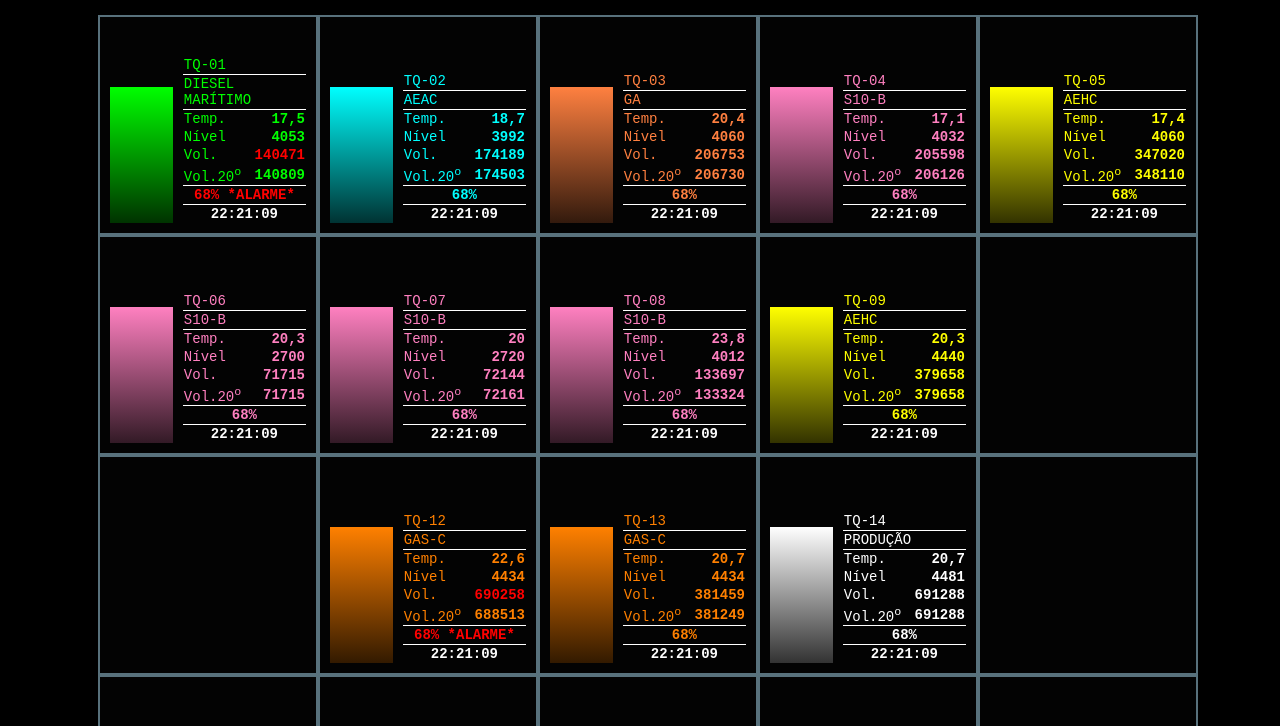
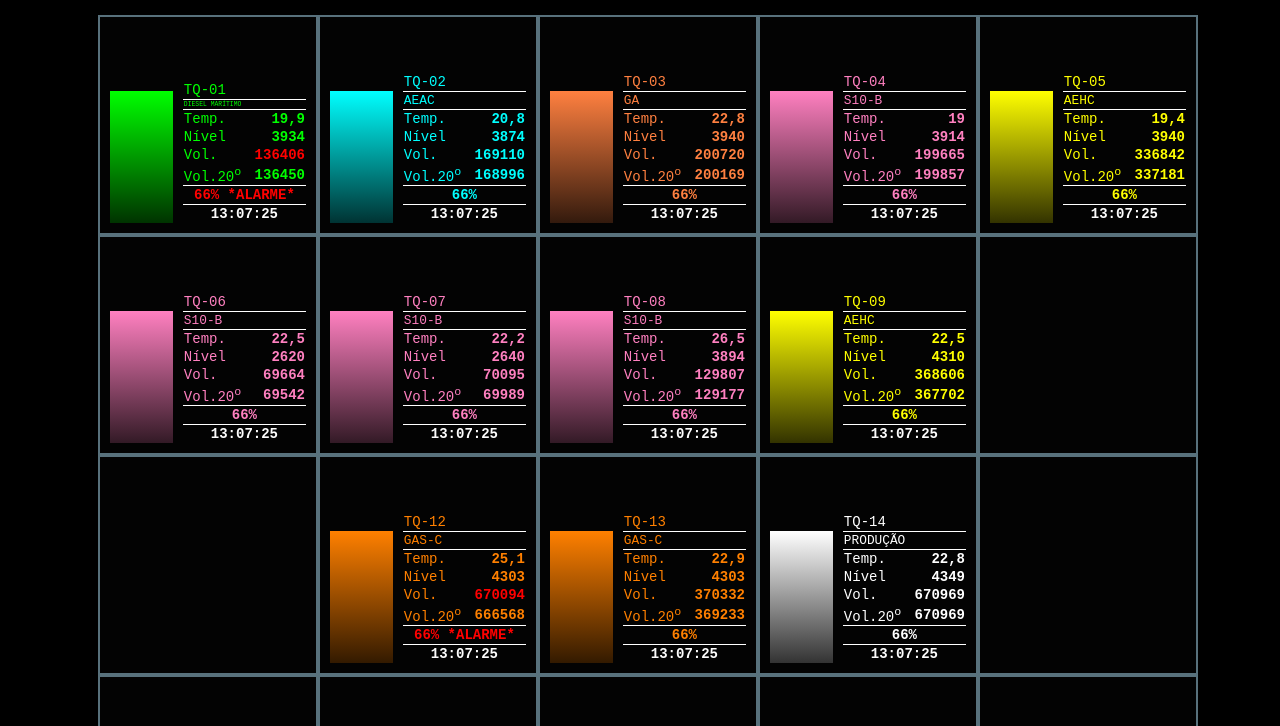
Before and after one commit to alexandredinizrodrigues/alexandredinizrodrigues.github.io, a plain HTML site: page daylervision/index.html in a window 1280 px wide. Shown: the part 74-800 px from the top of the page. Drawn offline with Linux system fonts and the light colour scheme.

Commit message:
Update index.html

```diff
--- a/daylervision/index.html
+++ b/daylervision/index.html
@@ -1,19 +1,16 @@
-
 <!DOCTYPE html>
 <html lang="pt">
-    <!-- TODO: verificar o script ao final da página-->
 <head>
    <meta charset="UTF-8">
    <meta name="viewport" content="width=device-width, initial-scale=1.0, user-scalable=no">
    <title>DAYLER SISTEMA DE MONITORAMENTO DE TANQUES</title>
-   <meta http-equiv="refresh" content="3"> <!-- Reload automático -->
+   <meta http-equiv="refresh" content="3">
     <style>
        body {
             background-color: black; /* Fundo preto */
             color: white; /* Texto branco */
        }
-
-html, body {  /* new */
+       html, body {
        width: 100%;
            overflow-x: hidden;
        }
@@ -27,15 +24,13 @@ html, body {  /* new */
        }
        .chart-row {
            display: flex;
-           flex-wrap: wrap; /* new */
+           flex-wrap: wrap;
            justify-content: center;
            align-items: flex-end;
+           /*height: 220px;*/
            margin-bottom: 0;
-           gap: 0px; /* Reduza ou remova */
+           gap: 0px;
         }
-
-
-
         .bar-container-tanque {
             display: flex;
             flex-direction: row;
@@ -83,6 +78,7 @@ html, body {  /* new */
         }
         .custom-table tr:nth-child(2) td { /* Produto */
             border-bottom: 1px solid rgb(255, 255, 255);
+            font-size: 1vw; /* Baseado na largura da tela */
         }
         .custom-table tr:nth-child(6) td { /* Vol 20 */
             border-bottom: 1px solid rgb(255, 255, 255);
@@ -103,41 +99,41 @@ html, body {  /* new */
         <h3><div style="color: rgb(90, 128, 185);">[DAYLER SISTEMA DE MONITORAMENTO DE TANQUES]</div><div>Tanques Sudeste</h3>
         <!-- 5 substituições com visaoTanque_passo3 para cada div -->
 <div class="chart-row">
- <div class="bar-container-tanque"><div class="bar" style="height: 136px; background: linear-gradient(to top, #003300, #00FF00);"></div>
+ <div class="bar-container-tanque"><div class="bar" style="height: 132px; background: linear-gradient(to top, #003300, #00FF00);"></div>
                 <table class="custom-table" style="color:#00FF00;">
                     <tr> <!-- tr:nth-child(1) -->
          <td>TQ-01</td>
           <td></td>
      </tr>
      <tr>   <!-- tr:nth-child(2) -->
-         <td>DIESEL MARÍTIMO</td>
+         <td style="font-size: 0.5vw;">DIESEL MARÍTIMO</td>
          <td></td>
      </tr>
      <tr>   <!-- tr:nth-child(3) -->
          <td>Temp.</td>
-         <td>17,5</td>
+         <td>19,9</td>
      </tr>
      <tr>  <!-- tr:nth-child(4) -->
          <td>Nível</td>
-         <td>4053</td>
+         <td>3934</td>
      </tr>
      <tr>  <!-- tr:nth-child(5) -->
          <td>Vol.</td>
-         <td style="color: #FF0000;">140471</td>
+         <td style="color: #FF0000;">136406</td>
      </tr>
      <tr>  <!-- tr:nth-child(6) -->
          <td>Vol.20<sup>o</sup></td>
-         <td>140809</td>
+         <td>136450</td>
      </tr>
      <tr>  <!-- tr:nth-child(7) -->
-         <td colspan="2"  style="color: rgb(255,0,0);" >68% *ALARME*</td>
+         <td colspan="2"  style="color: rgb(255,0,0);" >66% *ALARME*</td>
      </tr>
      <tr>  <!-- tr:nth-child(8) -->
-         <td colspan="2">22:21:09</td>
+         <td colspan="2">13:07:25</td>
      </tr>
  </table>
 </div>
-<div class="bar-container-tanque"><div class="bar" style="height: 136px; background: linear-gradient(to top, #003333, #00FFFF);"></div>
+<div class="bar-container-tanque"><div class="bar" style="height: 132px; background: linear-gradient(to top, #003333, #00FFFF);"></div>
                 <table class="custom-table" style="color:#00FFFF;">
                     <tr> <!-- tr:nth-child(1) -->
          <td>TQ-02</td>
@@ -149,29 +145,29 @@ html, body {  /* new */
      </tr>
      <tr>   <!-- tr:nth-child(3) -->
          <td>Temp.</td>
-         <td>18,7</td>
+         <td>20,8</td>
      </tr>
      <tr>  <!-- tr:nth-child(4) -->
          <td>Nível</td>
-         <td>3992</td>
+         <td>3874</td>
      </tr>
      <tr>  <!-- tr:nth-child(5) -->
          <td>Vol.</td>
-         <td>174189</td>
+         <td>169110</td>
      </tr>
      <tr>  <!-- tr:nth-child(6) -->
          <td>Vol.20<sup>o</sup></td>
-         <td>174503</td>
+         <td>168996</td>
      </tr>
      <tr>  <!-- tr:nth-child(7) -->
-         <td colspan="2">68%</td>
+         <td colspan="2">66%</td>
      </tr>
      <tr>  <!-- tr:nth-child(8) -->
-         <td colspan="2">22:21:09</td>
+         <td colspan="2">13:07:25</td>
      </tr>
  </table>
 </div>
-<div class="bar-container-tanque"><div class="bar" style="height: 136px; background: linear-gradient(to top, #331A0D, #FF8040);"></div>
+<div class="bar-container-tanque"><div class="bar" style="height: 132px; background: linear-gradient(to top, #331A0D, #FF8040);"></div>
                 <table class="custom-table" style="color:#FF8040;">
                     <tr> <!-- tr:nth-child(1) -->
          <td>TQ-03</td>
@@ -183,29 +179,29 @@ html, body {  /* new */
      </tr>
      <tr>   <!-- tr:nth-child(3) -->
          <td>Temp.</td>
-         <td>20,4</td>
+         <td>22,8</td>
      </tr>
      <tr>  <!-- tr:nth-child(4) -->
          <td>Nível</td>
-         <td>4060</td>
+         <td>3940</td>
      </tr>
      <tr>  <!-- tr:nth-child(5) -->
          <td>Vol.</td>
-         <td>206753</td>
+         <td>200720</td>
      </tr>
      <tr>  <!-- tr:nth-child(6) -->
          <td>Vol.20<sup>o</sup></td>
-         <td>206730</td>
+         <td>200169</td>
      </tr>
      <tr>  <!-- tr:nth-child(7) -->
-         <td colspan="2">68%</td>
+         <td colspan="2">66%</td>
      </tr>
      <tr>  <!-- tr:nth-child(8) -->
-         <td colspan="2">22:21:09</td>
+         <td colspan="2">13:07:25</td>
      </tr>
  </table>
 </div>
-<div class="bar-container-tanque"><div class="bar" style="height: 136px; background: linear-gradient(to top, #331A26, #FF80C0);"></div>
+<div class="bar-container-tanque"><div class="bar" style="height: 132px; background: linear-gradient(to top, #331A26, #FF80C0);"></div>
                 <table class="custom-table" style="color:#FF80C0;">
                     <tr> <!-- tr:nth-child(1) -->
          <td>TQ-04</td>
@@ -217,29 +213,29 @@ html, body {  /* new */
      </tr>
      <tr>   <!-- tr:nth-child(3) -->
          <td>Temp.</td>
-         <td>17,1</td>
+         <td>19</td>
      </tr>
      <tr>  <!-- tr:nth-child(4) -->
          <td>Nível</td>
-         <td>4032</td>
+         <td>3914</td>
      </tr>
      <tr>  <!-- tr:nth-child(5) -->
          <td>Vol.</td>
-         <td>205598</td>
+         <td>199665</td>
      </tr>
      <tr>  <!-- tr:nth-child(6) -->
          <td>Vol.20<sup>o</sup></td>
-         <td>206126</td>
+         <td>199857</td>
      </tr>
      <tr>  <!-- tr:nth-child(7) -->
-         <td colspan="2">68%</td>
+         <td colspan="2">66%</td>
      </tr>
      <tr>  <!-- tr:nth-child(8) -->
-         <td colspan="2">22:21:09</td>
+         <td colspan="2">13:07:25</td>
      </tr>
  </table>
 </div>
-<div class="bar-container-tanque"><div class="bar" style="height: 136px; background: linear-gradient(to top, #333300, #FFFF00);"></div>
+<div class="bar-container-tanque"><div class="bar" style="height: 132px; background: linear-gradient(to top, #333300, #FFFF00);"></div>
                 <table class="custom-table" style="color:#FFFF00;">
                     <tr> <!-- tr:nth-child(1) -->
          <td>TQ-05</td>
@@ -251,32 +247,32 @@ html, body {  /* new */
      </tr>
      <tr>   <!-- tr:nth-child(3) -->
          <td>Temp.</td>
-         <td>17,4</td>
+         <td>19,4</td>
      </tr>
      <tr>  <!-- tr:nth-child(4) -->
          <td>Nível</td>
-         <td>4060</td>
+         <td>3940</td>
      </tr>
      <tr>  <!-- tr:nth-child(5) -->
          <td>Vol.</td>
-         <td>347020</td>
+         <td>336842</td>
      </tr>
      <tr>  <!-- tr:nth-child(6) -->
          <td>Vol.20<sup>o</sup></td>
-         <td>348110</td>
+         <td>337181</td>
      </tr>
      <tr>  <!-- tr:nth-child(7) -->
-         <td colspan="2">68%</td>
+         <td colspan="2">66%</td>
      </tr>
      <tr>  <!-- tr:nth-child(8) -->
-         <td colspan="2">22:21:09</td>
+         <td colspan="2">13:07:25</td>
      </tr>
  </table>
 </div>
 
 </div>
 <div class="chart-row">
-<div class="bar-container-tanque"><div class="bar" style="height: 136px; background: linear-gradient(to top, #331A26, #FF80C0);"></div>
+<div class="bar-container-tanque"><div class="bar" style="height: 132px; background: linear-gradient(to top, #331A26, #FF80C0);"></div>
                 <table class="custom-table" style="color:#FF80C0;">
                     <tr> <!-- tr:nth-child(1) -->
          <td>TQ-06</td>
@@ -288,29 +284,29 @@ html, body {  /* new */
      </tr>
      <tr>   <!-- tr:nth-child(3) -->
          <td>Temp.</td>
-         <td>20,3</td>
+         <td>22,5</td>
      </tr>
      <tr>  <!-- tr:nth-child(4) -->
          <td>Nível</td>
-         <td>2700</td>
+         <td>2620</td>
      </tr>
      <tr>  <!-- tr:nth-child(5) -->
          <td>Vol.</td>
-         <td>71715</td>
+         <td>69664</td>
      </tr>
      <tr>  <!-- tr:nth-child(6) -->
          <td>Vol.20<sup>o</sup></td>
-         <td>71715</td>
+         <td>69542</td>
      </tr>
      <tr>  <!-- tr:nth-child(7) -->
-         <td colspan="2">68%</td>
+         <td colspan="2">66%</td>
      </tr>
      <tr>  <!-- tr:nth-child(8) -->
-         <td colspan="2">22:21:09</td>
+         <td colspan="2">13:07:25</td>
      </tr>
  </table>
 </div>
-<div class="bar-container-tanque"><div class="bar" style="height: 136px; background: linear-gradient(to top, #331A26, #FF80C0);"></div>
+<div class="bar-container-tanque"><div class="bar" style="height: 132px; background: linear-gradient(to top, #331A26, #FF80C0);"></div>
                 <table class="custom-table" style="color:#FF80C0;">
                     <tr> <!-- tr:nth-child(1) -->
          <td>TQ-07</td>
@@ -322,29 +318,29 @@ html, body {  /* new */
      </tr>
      <tr>   <!-- tr:nth-child(3) -->
          <td>Temp.</td>
-         <td>20</td>
+         <td>22,2</td>
      </tr>
      <tr>  <!-- tr:nth-child(4) -->
          <td>Nível</td>
-         <td>2720</td>
+         <td>2640</td>
      </tr>
      <tr>  <!-- tr:nth-child(5) -->
          <td>Vol.</td>
-         <td>72144</td>
+         <td>70095</td>
      </tr>
      <tr>  <!-- tr:nth-child(6) -->
          <td>Vol.20<sup>o</sup></td>
-         <td>72161</td>
+         <td>69989</td>
      </tr>
      <tr>  <!-- tr:nth-child(7) -->
-         <td colspan="2">68%</td>
+         <td colspan="2">66%</td>
      </tr>
      <tr>  <!-- tr:nth-child(8) -->
-         <td colspan="2">22:21:09</td>
+         <td colspan="2">13:07:25</td>
      </tr>
  </table>
 </div>
-<div class="bar-container-tanque"><div class="bar" style="height: 136px; background: linear-gradient(to top, #331A26, #FF80C0);"></div>
+<div class="bar-container-tanque"><div class="bar" style="height: 132px; background: linear-gradient(to top, #331A26, #FF80C0);"></div>
                 <table class="custom-table" style="color:#FF80C0;">
                     <tr> <!-- tr:nth-child(1) -->
          <td>TQ-08</td>
@@ -356,29 +352,29 @@ html, body {  /* new */
      </tr>
      <tr>   <!-- tr:nth-child(3) -->
          <td>Temp.</td>
-         <td>23,8</td>
+         <td>26,5</td>
      </tr>
      <tr>  <!-- tr:nth-child(4) -->
          <td>Nível</td>
-         <td>4012</td>
+         <td>3894</td>
      </tr>
      <tr>  <!-- tr:nth-child(5) -->
          <td>Vol.</td>
-         <td>133697</td>
+         <td>129807</td>
      </tr>
      <tr>  <!-- tr:nth-child(6) -->
          <td>Vol.20<sup>o</sup></td>
-         <td>133324</td>
+         <td>129177</td>
      </tr>
      <tr>  <!-- tr:nth-child(7) -->
-         <td colspan="2">68%</td>
+         <td colspan="2">66%</td>
      </tr>
      <tr>  <!-- tr:nth-child(8) -->
-         <td colspan="2">22:21:09</td>
+         <td colspan="2">13:07:25</td>
      </tr>
  </table>
 </div>
-<div class="bar-container-tanque"><div class="bar" style="height: 136px; background: linear-gradient(to top, #333300, #FFFF00);"></div>
+<div class="bar-container-tanque"><div class="bar" style="height: 132px; background: linear-gradient(to top, #333300, #FFFF00);"></div>
                 <table class="custom-table" style="color:#FFFF00;">
                     <tr> <!-- tr:nth-child(1) -->
          <td>TQ-09</td>
@@ -390,32 +386,32 @@ html, body {  /* new */
      </tr>
      <tr>   <!-- tr:nth-child(3) -->
          <td>Temp.</td>
-         <td>20,3</td>
+         <td>22,5</td>
      </tr>
      <tr>  <!-- tr:nth-child(4) -->
          <td>Nível</td>
-         <td>4440</td>
+         <td>4310</td>
      </tr>
      <tr>  <!-- tr:nth-child(5) -->
          <td>Vol.</td>
-         <td>379658</td>
+         <td>368606</td>
      </tr>
      <tr>  <!-- tr:nth-child(6) -->
          <td>Vol.20<sup>o</sup></td>
-         <td>379658</td>
+         <td>367702</td>
      </tr>
      <tr>  <!-- tr:nth-child(7) -->
-         <td colspan="2">68%</td>
+         <td colspan="2">66%</td>
      </tr>
      <tr>  <!-- tr:nth-child(8) -->
-         <td colspan="2">22:21:09</td>
+         <td colspan="2">13:07:25</td>
      </tr>
  </table>
 </div>
 <div class="bar-container-tanque"></div>
 </div>
 <div class="chart-row">
-<div class="bar-container-tanque"></div><div class="bar-container-tanque"><div class="bar" style="height: 136px; background: linear-gradient(to top, #331A00, #FF8000);"></div>
+<div class="bar-container-tanque"></div><div class="bar-container-tanque"><div class="bar" style="height: 132px; background: linear-gradient(to top, #331A00, #FF8000);"></div>
                 <table class="custom-table" style="color:#FF8000;">
                     <tr> <!-- tr:nth-child(1) -->
          <td>TQ-12</td>
@@ -427,29 +423,29 @@ html, body {  /* new */
      </tr>
      <tr>   <!-- tr:nth-child(3) -->
          <td>Temp.</td>
-         <td>22,6</td>
+         <td>25,1</td>
      </tr>
      <tr>  <!-- tr:nth-child(4) -->
          <td>Nível</td>
-         <td>4434</td>
+         <td>4303</td>
      </tr>
      <tr>  <!-- tr:nth-child(5) -->
          <td>Vol.</td>
-         <td style="color: #FF0000;">690258</td>
+         <td style="color: #FF0000;">670094</td>
      </tr>
      <tr>  <!-- tr:nth-child(6) -->
          <td>Vol.20<sup>o</sup></td>
-         <td>688513</td>
+         <td>666568</td>
      </tr>
      <tr>  <!-- tr:nth-child(7) -->
-         <td colspan="2"  style="color: rgb(255,0,0);" >68% *ALARME*</td>
+         <td colspan="2"  style="color: rgb(255,0,0);" >66% *ALARME*</td>
      </tr>
      <tr>  <!-- tr:nth-child(8) -->
-         <td colspan="2">22:21:09</td>
+         <td colspan="2">13:07:25</td>
      </tr>
  </table>
 </div>
-<div class="bar-container-tanque"><div class="bar" style="height: 136px; background: linear-gradient(to top, #331A00, #FF8000);"></div>
+<div class="bar-container-tanque"><div class="bar" style="height: 132px; background: linear-gradient(to top, #331A00, #FF8000);"></div>
                 <table class="custom-table" style="color:#FF8000;">
                     <tr> <!-- tr:nth-child(1) -->
          <td>TQ-13</td>
@@ -461,29 +457,29 @@ html, body {  /* new */
      </tr>
      <tr>   <!-- tr:nth-child(3) -->
          <td>Temp.</td>
-         <td>20,7</td>
+         <td>22,9</td>
      </tr>
      <tr>  <!-- tr:nth-child(4) -->
          <td>Nível</td>
-         <td>4434</td>
+         <td>4303</td>
      </tr>
      <tr>  <!-- tr:nth-child(5) -->
          <td>Vol.</td>
-         <td>381459</td>
+         <td>370332</td>
      </tr>
      <tr>  <!-- tr:nth-child(6) -->
          <td>Vol.20<sup>o</sup></td>
-         <td>381249</td>
+         <td>369233</td>
      </tr>
      <tr>  <!-- tr:nth-child(7) -->
-         <td colspan="2">68%</td>
+         <td colspan="2">66%</td>
      </tr>
      <tr>  <!-- tr:nth-child(8) -->
-         <td colspan="2">22:21:09</td>
+         <td colspan="2">13:07:25</td>
      </tr>
  </table>
 </div>
-<div class="bar-container-tanque"><div class="bar" style="height: 136px; background: linear-gradient(to top, #333333, #FFFFFF);"></div>
+<div class="bar-container-tanque"><div class="bar" style="height: 132px; background: linear-gradient(to top, #333333, #FFFFFF);"></div>
                 <table class="custom-table" style="color:#FFFFFF;">
                     <tr> <!-- tr:nth-child(1) -->
          <td>TQ-14</td>
@@ -495,25 +491,25 @@ html, body {  /* new */
      </tr>
      <tr>   <!-- tr:nth-child(3) -->
          <td>Temp.</td>
-         <td>20,7</td>
+         <td>22,8</td>
      </tr>
      <tr>  <!-- tr:nth-child(4) -->
          <td>Nível</td>
-         <td>4481</td>
+         <td>4349</td>
      </tr>
      <tr>  <!-- tr:nth-child(5) -->
          <td>Vol.</td>
-         <td>691288</td>
+         <td>670969</td>
      </tr>
      <tr>  <!-- tr:nth-child(6) -->
          <td>Vol.20<sup>o</sup></td>
-         <td>691288</td>
+         <td>670969</td>
      </tr>
      <tr>  <!-- tr:nth-child(7) -->
-         <td colspan="2">68%</td>
+         <td colspan="2">66%</td>
      </tr>
      <tr>  <!-- tr:nth-child(8) -->
-         <td colspan="2">22:21:09</td>
+         <td colspan="2">13:07:25</td>
      </tr>
  </table>
 </div>
@@ -524,13 +520,11 @@ html, body {  /* new */
 </div>
  <!-- Substituir aqui pela totalidade de visaoInternoLinhas_passo2 -->
     </div>
-
     <script>
     // Salva a posição do scroll antes do recarregamento
     window.onbeforeunload = function () {
         localStorage.setItem("scrollPosition", window.scrollY);
     };
-
     // Restaura a posição ao carregar a página
     window.onload = function () {
         let scrollPosition = localStorage.getItem("scrollPosition");
@@ -538,12 +532,10 @@ html, body {  /* new */
             window.scrollTo(0, scrollPosition);
         }
     };
-
     // Recarrega a página a cada 3 segundos
     setTimeout(function () {
         location.reload();
     }, 3000);
 </script>
-
 </body>
 </html>
```
Lines whose indentation alone changed are shown as unchanged.
